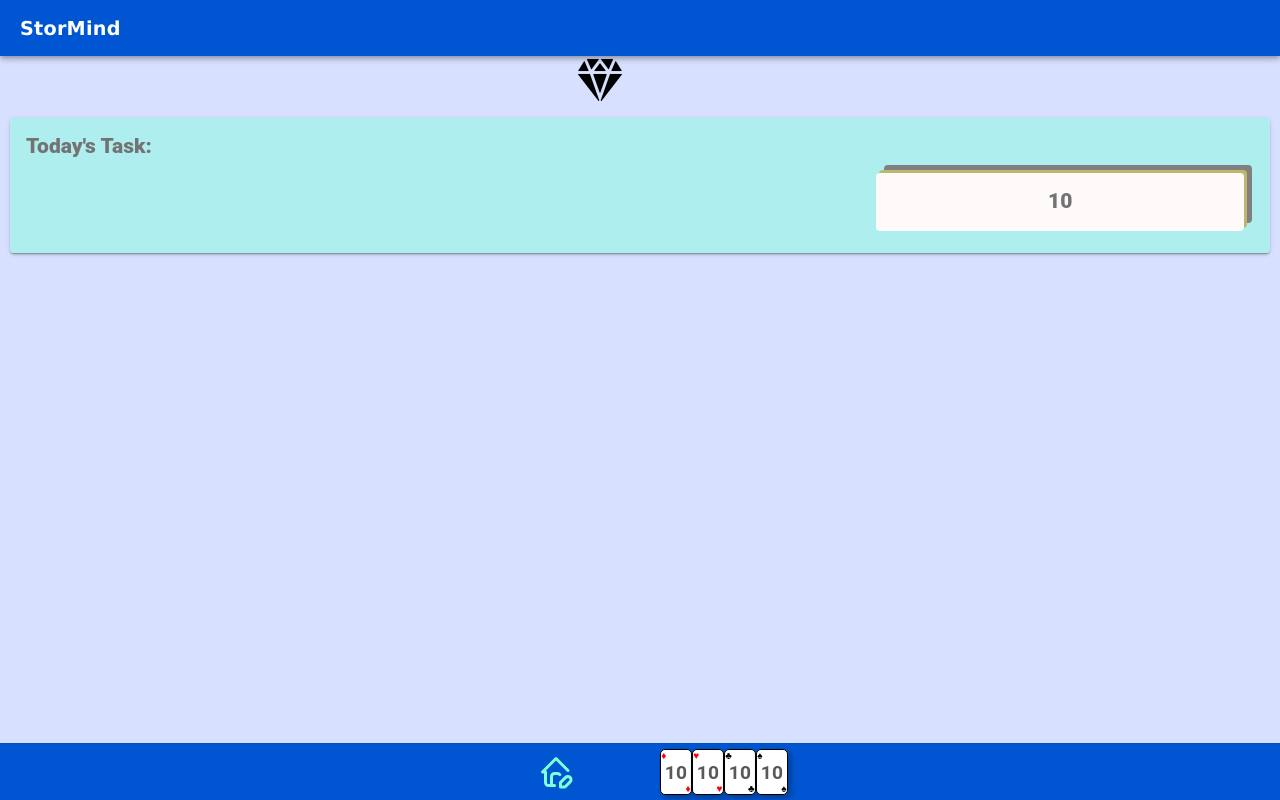
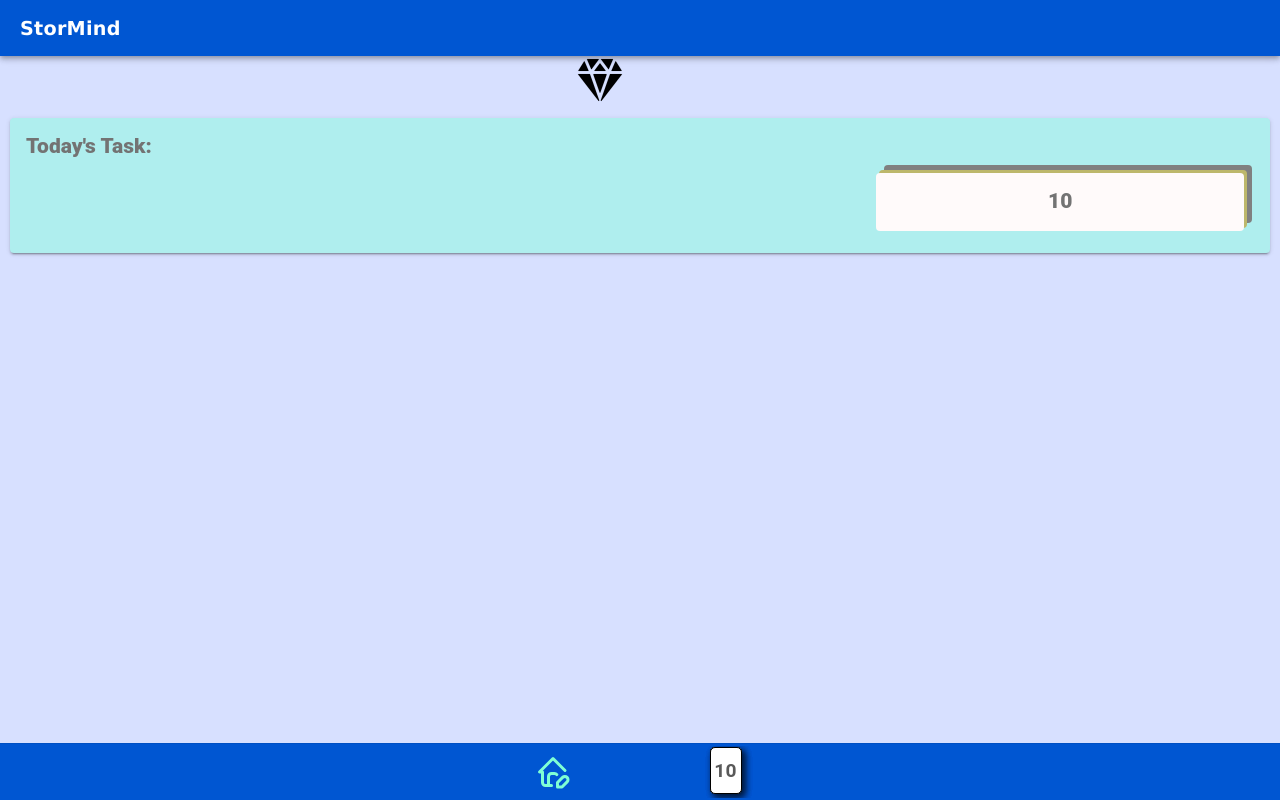
Before and after one commit to educational-technology-collective/Ambient_Learning, a React (Vite) app: page /home in a window 1280 px wide. Built offline with nearby package versions, Linux system fonts and the light colour scheme.

Commit message:
Adding the Cards tab button

```diff
--- a/src/App.css
+++ b/src/App.css
@@ -35,22 +35,22 @@
 }
 
 .suitdiamonds:before, .suitdiamonds:after {
-  content: "♦";
+  content: "";
   color: #ff0000;
 }
 
 .suithearts:before, .suithearts:after {
-  content: "♥";
+  content: "";
   color: #ff0000;
 }
 
 .suitclubs:before, .suitclubs:after {
-  content: "♣";
+  content: "";
   color: #000;
 }
 
 .suitspades:before, .suitspades:after {
-  content: "♠";
+  content: "";
   color: #000;
 }
 
@@ -84,3 +84,66 @@ div[class*='suit']:after {
 .card:hover {
   cursor: pointer;
 }
+
+.spread{
+  position: relative;
+  width: 2.5rem;
+  height: 3.2rem;
+}
+
+.spread > .tab-card {
+  position: absolute;
+  top: 2%;
+  left: 40%;
+  -webkit-transition: top 0.3s ease, left 0.3s ease;
+  -moz-transition: top 0.3s ease, left 0.3s ease;
+  -o-transition: top 0.3s ease, left 0.3s ease;
+  -ms-transition: top 0.3s ease, left 0.3s ease;
+  transition: top 0.3s ease, left 0.3s ease;
+}
+
+.spread:hover .suitdiamonds {
+  left: 42%;
+  top: 0.01rem;
+  -webkit-transform: rotate(-10deg);
+  -moz-transform: rotate(-10deg);
+  -o-transform: rotate(-10deg);
+  -ms-transform: rotate(-10deg);
+  transform: rotate(-10deg);
+}
+
+.spread:hover .suithearts {
+  left: 46%;
+  top: 0.03rem;
+  -webkit-transform: rotate(0deg);
+  -moz-transform: rotate(0deg);
+  -o-transform: rotate(0deg);
+  -ms-transform: rotate(0deg);
+  transform: rotate(0deg);
+}
+
+.spread:hover .suitclubs {
+  left: 50%;
+  top: 0.05rem;
+  -webkit-transform: rotate(10deg);
+  -moz-transform: rotate(10deg);
+  -o-transform: rotate(10deg);
+  -ms-transform: rotate(10deg);
+  transform: rotate(10deg);
+}
+
+.spread:hover .suitspades{
+  left: 53%;
+  top: 0.15rem;
+  -webkit-transform: rotate(20deg);
+  -moz-transform: rotate(20deg);
+  -o-transform: rotate(20deg);
+  -ms-transform: rotate(20deg);
+  transform: rotate(20deg);
+}
+
+
+.spread > .tab-card:hover {
+  -webkit-box-shadow: 1px 1px 7px rgba(0,0,0,0.4);
+  box-shadow: 1px 1px 7px rgba(0,0,0,0.4);
+}
--- a/src/App.tsx
+++ b/src/App.tsx
@@ -146,24 +146,24 @@ const App: React.FC = () => {
               <TbHomeEdit size="3em" />
             </IonTabButton>
 
-            <IonTabButton tab='card' href='/cardscreen'>
-              <div className = 'hand'>
+            <IonTabButton tab='card' href='/cardscreen' className='hand spread'>
+              <>
                 <div className='tab-card suitdiamonds'>
-                  <p>{total - finished}</p>
+
                 </div>
 
                 <div className='tab-card suithearts'>
-                  <p>{total - finished}</p>
+
                 </div>
 
                 <div className='tab-card suitclubs'>
-                  <p>{total - finished}</p>
+
                 </div>
 
                 <div className='tab-card suitspades'>
-                  <p>{total - finished}</p>
+                <p>{total - finished}</p>
                 </div>
-              </div>
+              </>
             </IonTabButton>
 
             {/* <IonTabButton className="icons">
```
